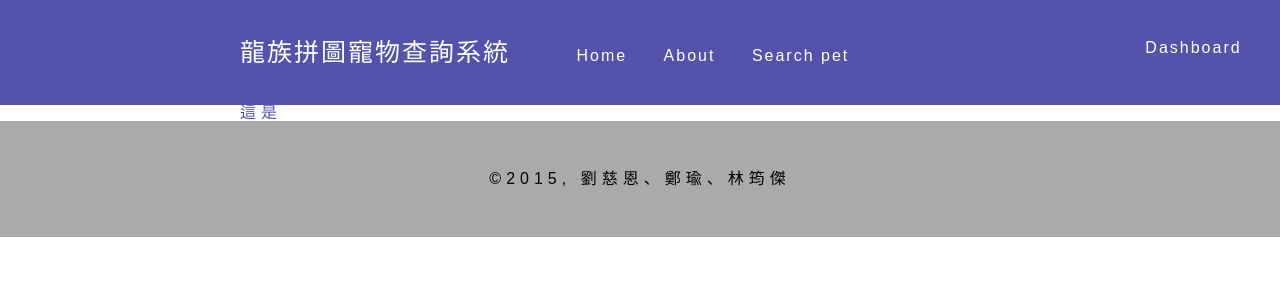
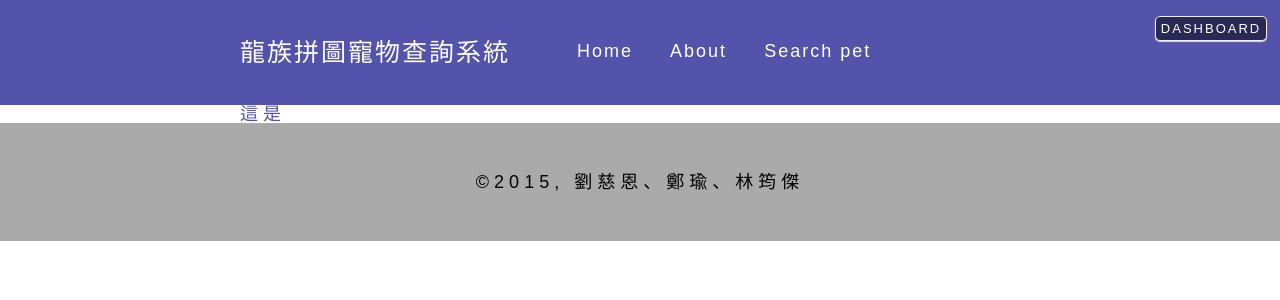
Before and after one commit to hane1818/PAD_Pet_Searching_System, a PHP site: page / in a window 1280 px wide. Shown: the top 300 px of the page. Run offline with PHP 8.4, Linux system fonts and the light colour scheme.

Commit message:
Modify style rules for #dashboard

```diff
--- a/assets/stylesheets/main.css
+++ b/assets/stylesheets/main.css
@@ -4,6 +4,7 @@ body {
     background: #fff;
     font-family: Arial, '微軟正黑體';
     letter-spacing: 5px;
+    font-size: 18px;
 }
 
 header {
@@ -17,6 +18,8 @@ header a {
 }
 
 nav {
+    position: relative;
+    bottom:4px;
     margin-left: 30px;
 }
 
@@ -49,7 +52,14 @@ a {
 }
 
 #dashboard {
-    position: absolute;
-    right: 3%;
-    display: inline-block;
+    position: fixed;
+    top: 2%;
+    right: 1%;
+    padding: 5px;
+    background: hsl(240, 35%, 25%);
+    border: 1px solid #eee;
+    border-radius: 5px;
+    box-shadow: 0 1px 1px #ddd;
+    font-size: 13px;
+    text-transform: uppercase;
 }
```
